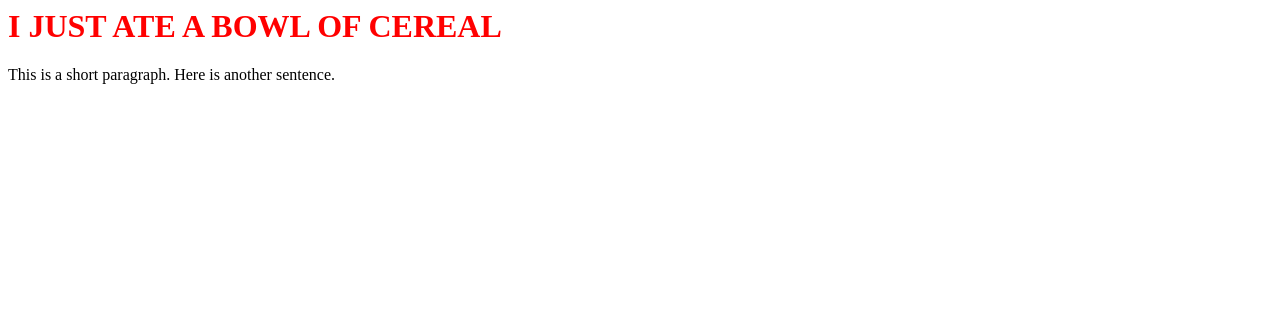
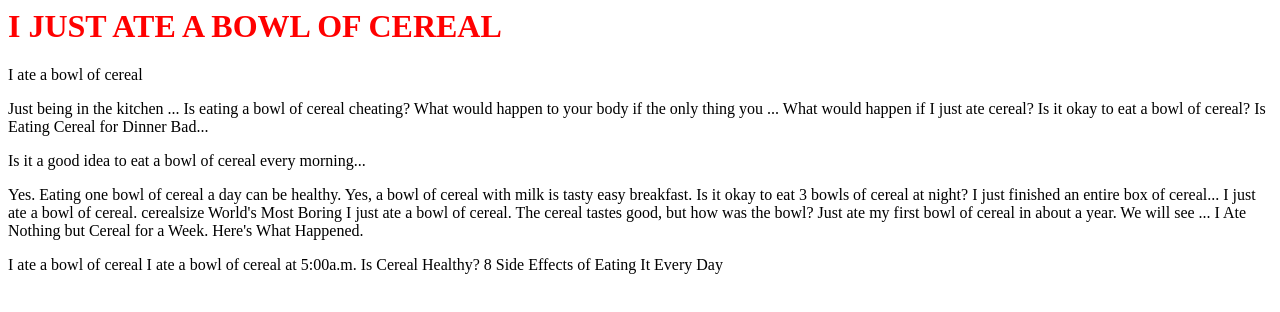
Before and after one commit to teethrxt/project-1-idea-120, a plain HTML site: page index.html in a window 1280 px wide. Drawn offline with Linux system fonts and the light colour scheme.

Commit message:
Update index.html

```diff
--- a/index.html
+++ b/index.html
@@ -5,5 +5,36 @@
 
 <body>
 <h1>I JUST ATE A BOWL OF CEREAL</h1>
-<p>This is a short paragraph. Here is another sentence.</p>
+<p>I ate a bowl of cereal</p>
+<p>Just being in the kitchen ...
+Is eating a bowl of cereal cheating?
+What would happen to your body if the only thing you ...
+What would happen if I just ate cereal?
+Is it okay to eat a bowl of cereal?
+Is Eating Cereal for Dinner Bad...
+ </p>
+<p>Is it a good idea to eat a bowl of cereal every morning...
+ </p>
+<p>Yes. Eating one bowl of cereal a day can be healthy.
+Yes, a bowl of cereal with milk is tasty easy breakfast.
+Is it okay to eat 3 bowls of cereal at night?
+I just finished an entire box of cereal...
+I just ate a bowl of cereal.
+cerealsize World's Most Boring I just ate a bowl of cereal.
+The cereal tastes good, but how was the bowl?
+Just ate my first bowl of cereal in about a year. We will see ...
+I Ate Nothing but Cereal for a Week. Here's What Happened.
+ </p>
+<p> I ate a bowl of cereal
+I ate a bowl of cereal at 5:00a.m.
+Is Cereal Healthy? 8 Side Effects of Eating It Every Day </p>
+<p> </p>
+<p> </p>
+<p> </p>
+<p> </p>
+<p> </p>
+<p> </p>
+<p> </p>
+<p> </p>
+
 </body>
```
